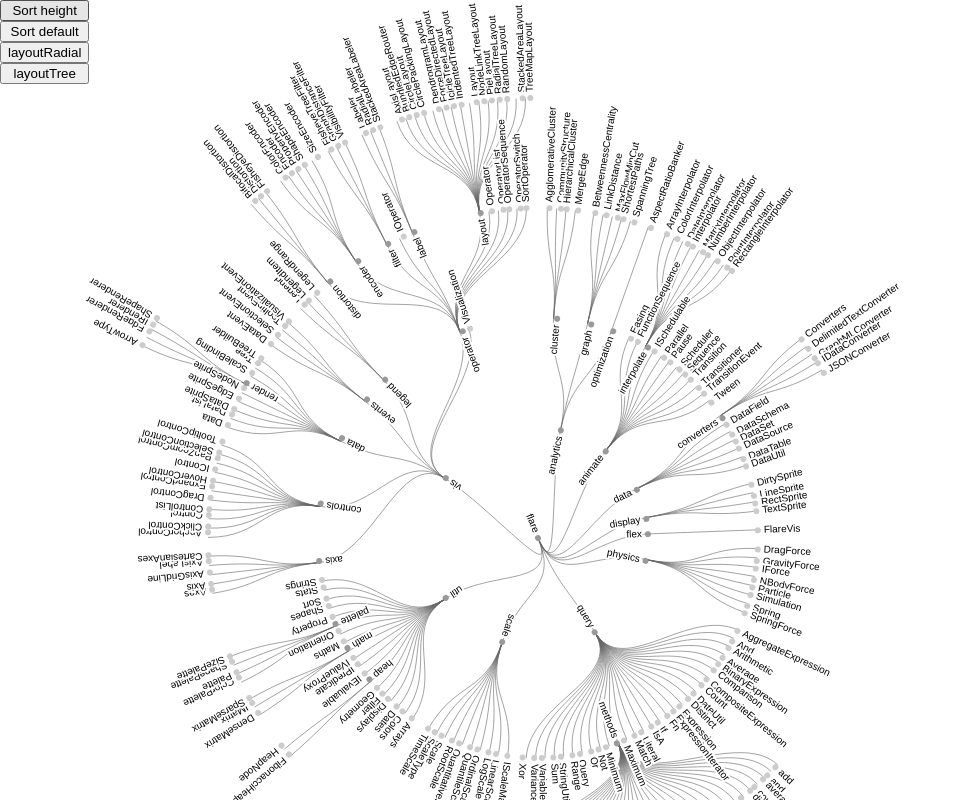
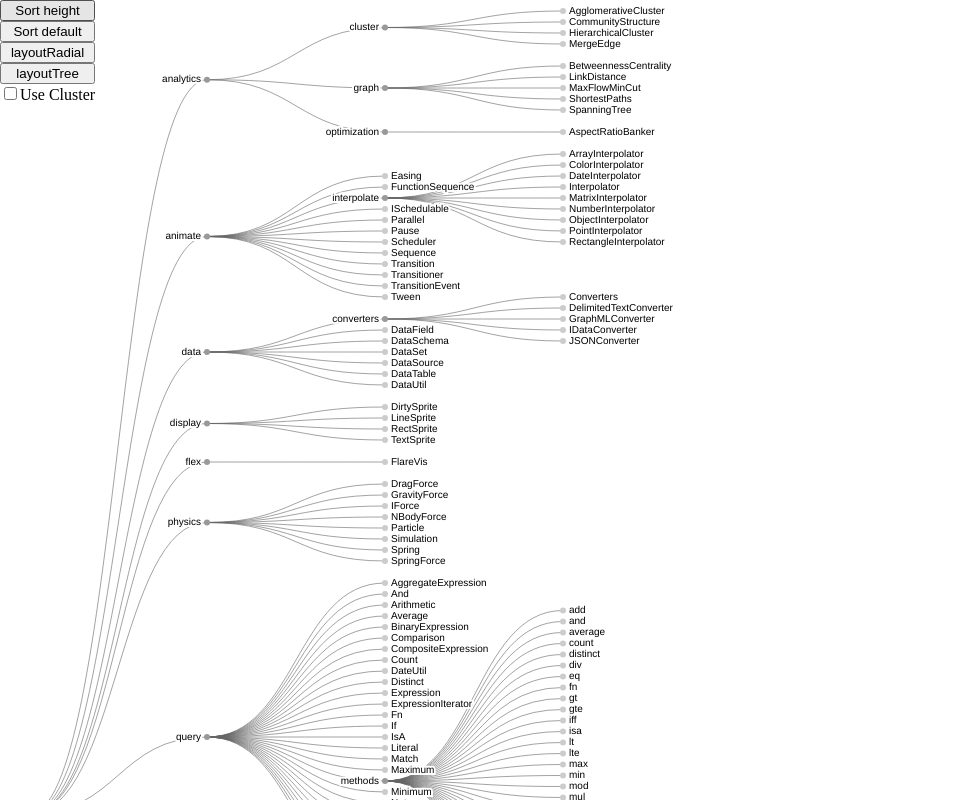
Before and after one commit to linnstrand/graph-craft, a React (Create React App) app: page / in a window 1280 px wide. Shown: the top 800 px of the page, without its empty margins (0-962 px from the left). Built offline with nearby package versions, Linux system fonts and the light colour scheme.

Commit message:
add cluster toggle

```diff
--- a/src/Tree.tsx
+++ b/src/Tree.tsx
@@ -7,7 +7,7 @@ interface Data {
   value?: number;
   children?: Data[];
 }
-type LayoutT = 'tidy' | 'radial';
+type LayoutT = 'tidy' | 'radial' | 'cluster';
 interface GraphLayout {
   variant: LayoutT;
   transform: (d: d3.HierarchyPointNode<Data>) => string;
@@ -27,6 +27,7 @@ export const Tree = ({ data, size }: { data: Data; size: number }) => {
   const linesRef = useRef<SVGSVGElement>(null);
 
   const [layoutType, setLayoutType] = useState<LayoutT | null>(null);
+
   const [root, setRoot] = useState<d3.HierarchyPointNode<Data | null>>(null);
   const [labelLength, setLabelLength] = useState(60);
 
@@ -57,7 +58,7 @@ export const Tree = ({ data, size }: { data: Data; size: number }) => {
         d3
           .linkHorizontal<unknown, unknown>()
           .x(() => 0)
-          .y(() => 0)
+          .y(() => size / 2)
       );
 
     // prevent appending duplicates, since useLayoutEffect runs twice
@@ -67,7 +68,7 @@ export const Tree = ({ data, size }: { data: Data; size: number }) => {
       .selectAll('g')
       .data(() => data)
       .join('g')
-      .attr('transform', `translate(0,0)`)
+      .attr('transform', `translate(0, ${size / 2})`)
       .attr('opacity', 0);
 
     // nodes.attr('transform', t); // place nodes at the right place
@@ -87,6 +88,7 @@ export const Tree = ({ data, size }: { data: Data; size: number }) => {
       .attr('stroke-width', 4)
       .text((d) => d.data.name);
 
+    // make sure the labels are not pushed outside view
     const s = nodes.nodes().map((a: SVGGraphicsElement) => {
       return Math.ceil(a.getBBox().width);
     });
@@ -114,14 +116,16 @@ export const Tree = ({ data, size }: { data: Data; size: number }) => {
       .attr('transform', tree.transform);
   };
 
-  const setTreeLayout = () => {
+  const setTreeLayout = (treeType: LayoutT = 'tidy') => {
+    const treeFn = treeType === 'tidy' ? d3.tree : d3.cluster;
     // Compute the layout.
     // d3.tree returns a layout function that sets the x and y coordinates for each node in the hierarchy in a manner that keeps nodes that are at the same depth aligned vertically
     // root height is the greatest distance from any descendant leaf.
     // node size here is distance between depths
     let r = root;
-    if (layoutType !== 'tidy') {
-      const treeLayout = d3.tree<Data>().size([size, size]);
+    console.log(layoutType, treeType);
+    if (!layoutType || layoutType !== treeType) {
+      const treeLayout = treeFn<Data>().size([size, size]);
       r = treeLayout(d3.hierarchy(data)); // set x/y
 
       // Height is number of nodes with root at the top, leaves at the bottom.
@@ -162,7 +166,7 @@ export const Tree = ({ data, size }: { data: Data; size: number }) => {
       svg.attr('viewBox', () => [0, 0, size, height]);
       setLabelLength(nodeLength);
       setRoot(r);
-      setLayoutType('tidy');
+      setLayoutType(treeType);
     }
     setTreeNodes(tidyTree, r);
 
@@ -204,7 +208,8 @@ export const Tree = ({ data, size }: { data: Data; size: number }) => {
 
   useLayoutEffect(() => {
     if (layoutType) return;
-    setLayoutRadial(); // setTreeLayout();
+    setTreeLayout();
+    // setLayoutRadial();
   }, []);
 
   const sortNodes = (sorter) => {
@@ -237,7 +242,19 @@ export const Tree = ({ data, size }: { data: Data; size: number }) => {
         <button onClick={sortHeight}>Sort height</button>
         <button onClick={sortValue}>Sort default</button>
         <button onClick={setLayoutRadial}>layoutRadial</button>
-        <button onClick={setTreeLayout}>layoutTree</button>
+        <button onClick={() => setTreeLayout()}>layoutTree</button>
+        {layoutType !== 'radial' && (
+          <div>
+            <input
+              type="checkbox"
+              checked={layoutType === 'cluster'}
+              onChange={() => {
+                layoutType === 'tidy' ? setTreeLayout('cluster') : setTreeLayout('tidy');
+              }}
+            />
+            <label>Use Cluster</label>
+          </div>
+        )}
       </div>
       <div className="container">
         <svg ref={svgRef} width={`${size}px`} height={`${size}px`} viewBox={`0 0 ${size} ${size}`}>
```
Also changed, not shown: src/Graph.tsx (+4 -5 lines).
